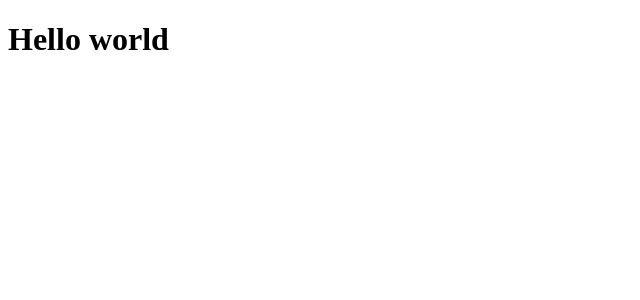
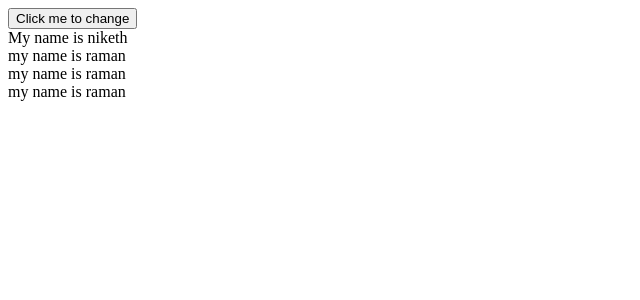
Before and after one commit to Niketh23/practice_devs, a React (Vite) app: page / in a window 1280 px wide. Shown: the top 300 px of the page, without its empty margins (0-640 px from the left). Built offline with nearby package versions, Linux system fonts and the light colour scheme.

Commit message:
memo file added

```diff
--- a/src/App.jsx
+++ b/src/App.jsx
@@ -1,14 +1,11 @@
-import { useState } from 'react'
-import reactLogo from './assets/react.svg'
-import viteLogo from '/vite.svg'
 import './App.css'
+import Memo from './components/Memo'
 
 function App() {
-  const [count, setCount] = useState(0)
 
   return (
     <>
-      <h1>Hello world</h1>
+      <Memo/>
     </>
   )
 }
--- /dev/null
+++ b/src/components/Memo.jsx
@@ -0,0 +1,33 @@
+import { memo, useState } from "react";
+
+const Memo = () => {
+  const [title, setTitle] = useState("My name is niketh");
+  const handleMathOp = () => {
+    setTitle("My name is " + Math.random());
+  };
+  return (
+    <div>
+      <button onClick={handleMathOp}>Click me to change</button>
+      <br />
+      <Header title={title}/>
+      <br />
+      <Header title="my name is raman" />
+      <br />
+      <Header title="my name is raman" />
+      <br />
+      <Header title="my name is raman" />
+    </div>
+  );
+};
+
+// const Header = memo({ title }) => {
+//   return <>{title}</>;
+// };
+
+const Header = (function({title}){
+  return <>
+  {title}
+  </>
+})
+
+export default Memo;
```
